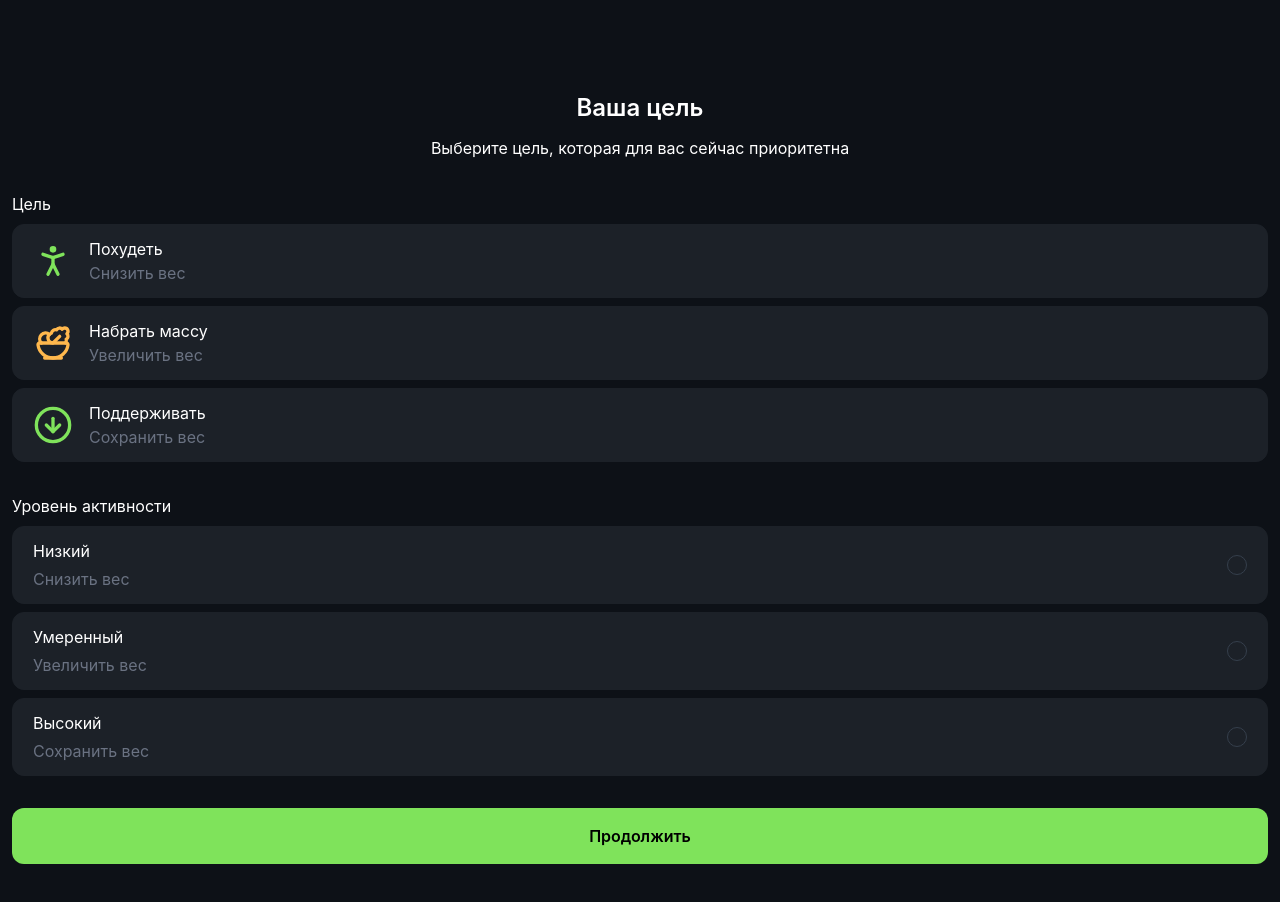
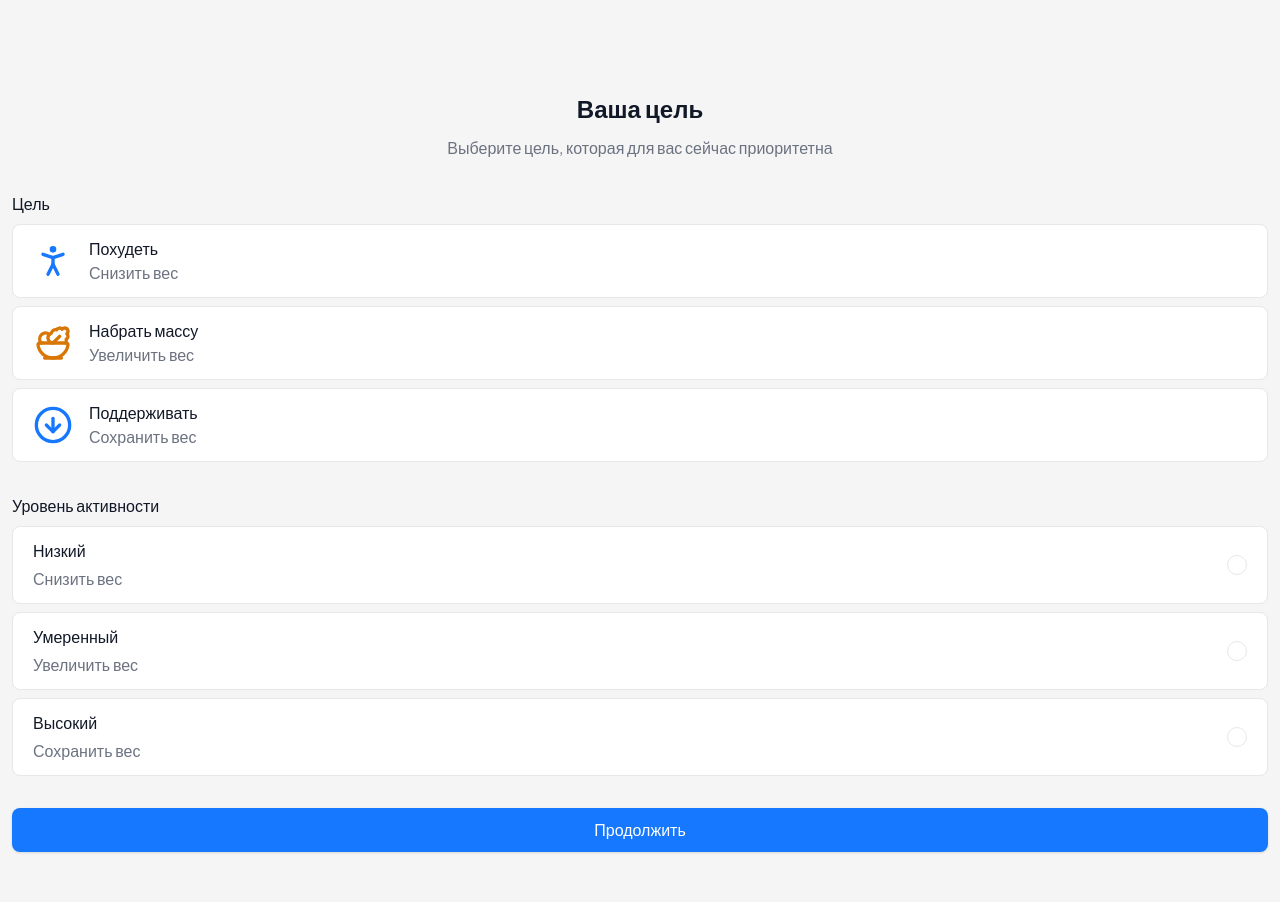
Before and after one commit to timurrc/Nutrition, a React (Vite) app: page /onBoarding in a window 1280 px wide. Shown: the top 902 px of the page. Built offline with nearby package versions, Linux system fonts and the light colour scheme.

Commit message:
feat: light theme for auth screens

```diff
--- a/index.html
+++ b/index.html
@@ -4,6 +4,12 @@
     <meta charset="UTF-8" />
     <link rel="icon" type="image/svg+xml" href="/nutrition.png" />
     <meta name="viewport" content="width=device-width, initial-scale=1.0" />
+    <link rel="preconnect" href="https://fonts.googleapis.com" />
+    <link rel="preconnect" href="https://fonts.gstatic.com" crossorigin />
+    <link
+      href="https://fonts.googleapis.com/css2?family=Plus+Jakarta+Sans:wght@400;500;600;700&display=swap"
+      rel="stylesheet"
+    />
     <title>Nutrition</title>
   </head>
   <body>
--- a/src/index.css
+++ b/src/index.css
@@ -4,23 +4,30 @@
 }
 
 body {
-  background: #0d1117;
-  color: #fff;
+  background: #f5f5f5;
+  color: #111827;
+  font-family: "Plus Jakarta Sans", sans-serif;
+  -webkit-font-smoothing: antialiased;
 }
 
-/* Стили для контейнера вынесены отдельно, чтобы избежать конфликтов v4 */
+@theme {
+  --color-background: #f5f5f5;
+  --color-surface: #ffffff;
+  --color-border: #e5e7eb;
+  --color-text: #111827;
+  --color-text-secondary: #6b7280;
+  --color-primary: #1677ff;
+}
+
 html,
 body,
 #root,
 #__next {
-  scrollbar-width: none; /* Для Firefox Mobile */
-  -ms-overflow-style: none; /* Для старых Windows/Edge устройств */
-
-  /* Плавный мобильный скролл (критично для iOS) */
+  scrollbar-width: none;
+  -ms-overflow-style: none;
   -webkit-overflow-scrolling: touch;
 }
 
-/* 2. Скрытие для всех WebKit-браузеров (Safari на iOS, Chrome на Android) */
 html::-webkit-scrollbar,
 body::-webkit-scrollbar,
 #root::-webkit-scrollbar,
@@ -28,10 +35,9 @@ body::-webkit-scrollbar,
   display: none !important;
   width: 0 !important;
   height: 0 !important;
-  background: transparent !important; /* Убирает возможные фантомные треки */
+  background: transparent !important;
 }
 
-/* 3. Если у вас используется отдельный блок со скроллом внутри PWA */
 .scroll-container {
   overflow: auto;
   scrollbar-width: none;
--- a/src/screens/OnBoarding.tsx
+++ b/src/screens/OnBoarding.tsx
@@ -141,21 +141,21 @@ export const OnBoarding = () => {
       {step === "Personal" ? (
         <div className="flex flex-col justify-center items-center gap-8 mt-20 ">
           <div className="flex flex-col gap-3 text-center">
-            <h2 className="text-2xl font-semibold">Расскажите о себе</h2>
-            <p>Эти данные помогут нам подобрать оптимальные рекомендации</p>
+            <h2 className="text-2xl font-semibold text-[#111827]">Расскажите о себе</h2>
+            <p className="text-[#6b7280]">Эти данные помогут нам подобрать оптимальные рекомендации</p>
           </div>
           <div className="flex flex-col gap-2 w-full">
             <p>Пол</p>
             <div className="flex gap-3 items-center justify-between">
               <Card
-                className={`w-full bg-[#1C2128] rounded-xl flex flex-col items-center py-6 px-2 ${formData.sex === "man" ? "border border-[#75d253] transition-all" : "border border-[#1c2128]"} gap-2`}
+                className={`w-full rounded-lg border bg-white flex flex-col items-center py-6 px-2 ${formData.sex === "man" ? "border-[#1677ff] ring-2 ring-[#1677ff]/10 transition-all" : "border-[#e5e7eb]"} gap-2`}
                 onClick={() => setFormData({ ...formData, sex: "man" })}
               >
                 <Mars />
                 <p>Мужской</p>
               </Card>
               <Card
-                className={`w-full bg-[#1C2128] rounded-xl flex flex-col items-center py-6 px-2 ${formData.sex === "woman" ? "border border-[#75d253] transition-all" : "border border-[#1c2128]"} gap-2`}
+                className={`w-full rounded-lg border bg-white flex flex-col items-center py-6 px-2 ${formData.sex === "woman" ? "border-[#1677ff] ring-2 ring-[#1677ff]/10 transition-all" : "border-[#e5e7eb]"} gap-2`}
                 onClick={() => setFormData({ ...formData, sex: "woman" })}
               >
                 <Venus />
@@ -168,14 +168,14 @@ export const OnBoarding = () => {
             <div className="relative">
               <input
                 type="text"
-                className="w-full bg-[#1C2128] px-4 py-4 rounded-xl outline-none"
+                className="h-11 w-full rounded-lg border border-[#e5e7eb] bg-white px-4 pr-11 outline-none transition-colors focus:border-[#1677ff] focus:ring-2 focus:ring-[#1677ff]/10"
                 value={formData.height}
                 onChange={(e) =>
                   setFormData({ ...formData, height: e.target.value })
                 }
                 placeholder="175 см"
               />
-              <Ruler className="absolute top-4 right-4 text-gray-500" />
+              <Ruler className="absolute top-1/2 -translate-y-1/2 right-4 size-4 text-[#6b7280]" />
             </div>
           </div>
           <div className="flex flex-col gap-2 w-full">
@@ -183,14 +183,14 @@ export const OnBoarding = () => {
             <div className="relative">
               <input
                 type="text"
-                className="w-full bg-[#1C2128] px-4 py-4 rounded-xl outline-none"
+                className="h-11 w-full rounded-lg border border-[#e5e7eb] bg-white px-4 pr-11 outline-none transition-colors focus:border-[#1677ff] focus:ring-2 focus:ring-[#1677ff]/10"
                 value={formData.weight}
                 onChange={(e) =>
                   setFormData({ ...formData, weight: e.target.value })
                 }
                 placeholder="70 кг"
               />
-              <Weight className="absolute top-4 right-4 text-gray-500" />
+              <Weight className="absolute top-1/2 -translate-y-1/2 right-4 size-4 text-[#6b7280]" />
             </div>
           </div>
           <div className="flex flex-col gap-2 w-full">
@@ -198,19 +198,19 @@ export const OnBoarding = () => {
             <div className="relative">
               <input
                 type="text"
-                className="w-full bg-[#1C2128] px-4 py-4 rounded-xl outline-none"
+                className="h-11 w-full rounded-lg border border-[#e5e7eb] bg-white px-4 pr-11 outline-none transition-colors focus:border-[#1677ff] focus:ring-2 focus:ring-[#1677ff]/10"
                 value={formData.age}
                 onChange={(e) =>
                   setFormData({ ...formData, age: e.target.value })
                 }
                 placeholder="20 лет"
               />
-              <LucideCalendarDays className="absolute top-4 right-4 text-gray-500" />
+              <LucideCalendarDays className="absolute top-1/2 -translate-y-1/2 right-4 size-4 text-[#6b7280]" />
             </div>
           </div>
           <div className="flex flex-col gap-1 w-full items-center">
             <button
-              className="py-4 bg-[#7FE35B] text-black w-full rounded-xl font-semibold"
+              className="h-11 w-full rounded-lg bg-[#1677ff] font-medium text-white shadow-sm transition-colors hover:bg-[#4096ff]"
               onClick={() => handleChangeStep("Goal")}
             >
               Продолжить
@@ -221,8 +221,8 @@ export const OnBoarding = () => {
       ) : (
         <div className="flex flex-col justify-center items-center gap-8 mt-20 ">
           <div className="flex flex-col gap-3 text-center">
-            <h2 className="text-2xl font-semibold">Ваша цель</h2>
-            <p>Выберите цель, которая для вас сейчас приоритетна</p>
+            <h2 className="text-2xl font-semibold text-[#111827]">Ваша цель</h2>
+            <p className="text-[#6b7280]">Выберите цель, которая для вас сейчас приоритетна</p>
           </div>
           <div className="flex flex-col gap-2 w-full">
             <p>Цель</p>
@@ -231,18 +231,18 @@ export const OnBoarding = () => {
                 const IconComponent = item.icon;
                 return (
                   <Card
-                    className={`w-full bg-[#1C2128] rounded-xl py-3 px-5 flex items-center ${formData.target === item.target ? "border border-[#75d253] transition-all" : "border border-[#1c2128]"} gap-4 `}
+                    className={`w-full rounded-lg border bg-white py-3 px-5 flex items-center ${formData.target === item.target ? "border-[#1677ff] ring-2 ring-[#1677ff]/10 transition-all" : "border-[#e5e7eb]"} gap-4 `}
                     onClick={() =>
                       setFormData((prev) => ({ ...prev, target: item.target }))
                     }
                   >
                     <IconComponent
                       size={24}
-                      className={`w-10 h-10 ${item.id === 1 ? "text-[#7FE35B]" : item.id === 2 ? "text-[#FFB84D] " : "text-[#d54dff]"}`}
+                      className={`w-10 h-10 ${item.id === 1 ? "text-[#1677ff]" : item.id === 2 ? "text-[#d97706]" : "text-[#8b5cf6]"}`}
                     />
                     <div className="flex flex-col">
                       <p>{item.title}</p>
-                      <p className="text-gray-500">{item.description}</p>
+                      <p className="text-[#6b7280]">{item.description}</p>
                     </div>
                   </Card>
                 );
@@ -254,7 +254,7 @@ export const OnBoarding = () => {
             <div className="flex flex-col gap-2">
               {activities.map((item) => (
                 <Card
-                  className={`w-full bg-[#1C2128] rounded-xl py-3 px-5 flex justify-between items-center ${formData.activity === item.activity ? "border border-[#75d253] transition-all" : "border border-[#1c2128]"}`}
+                  className={`w-full rounded-lg border bg-white py-3 px-5 flex justify-between items-center ${formData.activity === item.activity ? "border-[#1677ff] ring-2 ring-[#1677ff]/10 transition-all" : "border-[#e5e7eb]"}`}
                   onClick={() =>
                     setFormData((prev) => ({
                       ...prev,
@@ -264,17 +264,17 @@ export const OnBoarding = () => {
                 >
                   <div className="flex flex-col gap-1">
                     <p>{item.title}</p>
-                    <p className="text-gray-500">{item.description}</p>
+                    <p className="text-[#6b7280]">{item.description}</p>
                   </div>
                   <div
-                    className={`${formData.activity === item.activity ? "bg-[#75d253] transition-all" : "border border-[#353f4c]"} h-5 w-5 rounded-full`}
+                    className={`${formData.activity === item.activity ? "bg-[#1677ff] transition-all" : "border border-[#e5e7eb]"} h-5 w-5 rounded-full`}
                   />
                 </Card>
               ))}
             </div>
           </div>
           <button
-            className="py-4 bg-[#7FE35B] text-black w-full rounded-xl font-semibold"
+            className="h-11 w-full rounded-lg bg-[#1677ff] font-medium text-white shadow-sm transition-colors hover:bg-[#4096ff]"
             onClick={() => handleFinishRegister()}
           >
             Продолжить
```
Also changed, not shown: src/screens/Auth.tsx (+15 -15 lines).
